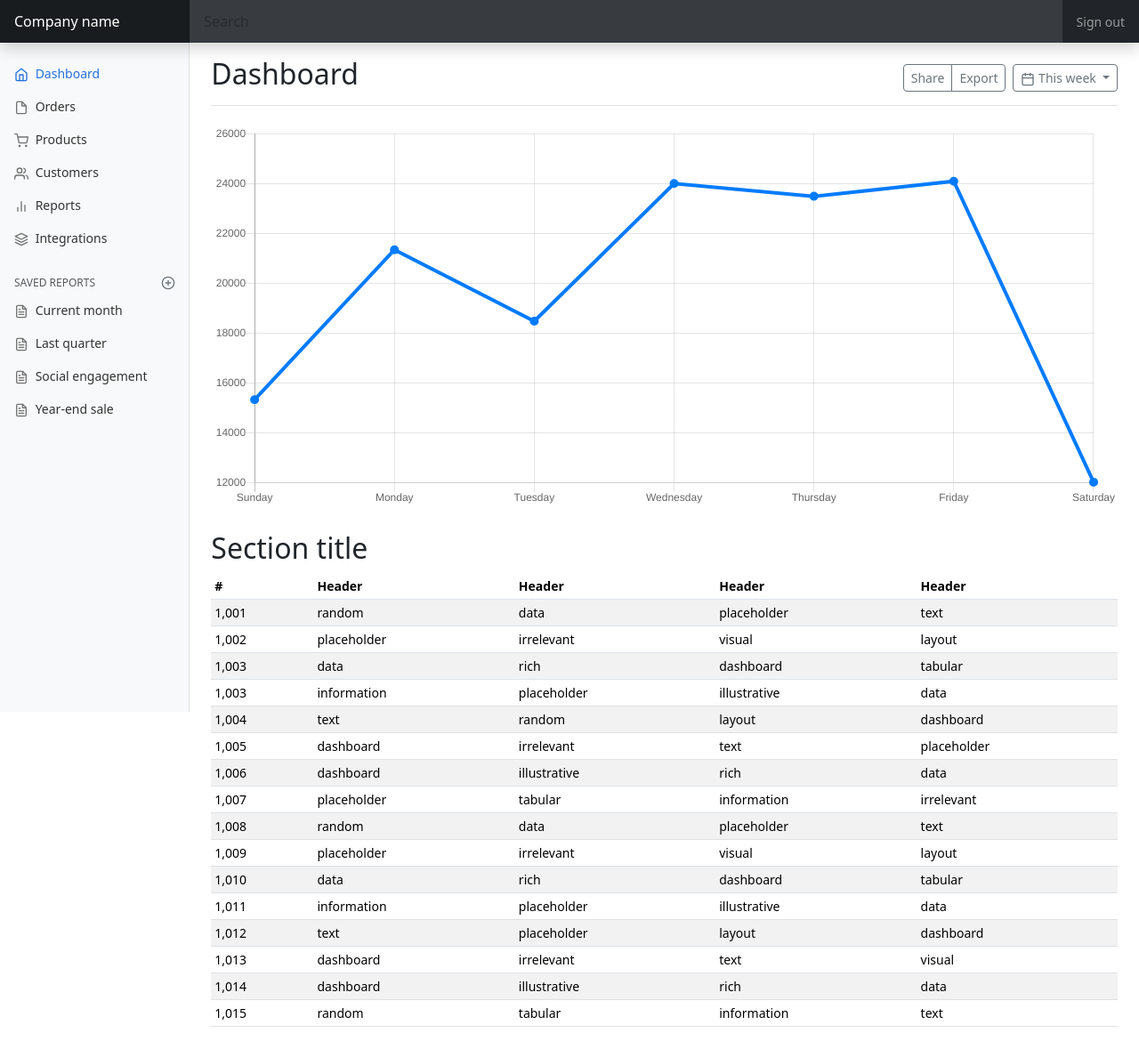
After one commit to anjeldemon/cursosOL, a PHP site: page /vista/usuSesion.php in a window 1280 px wide. The commit adds this page. Shown: the whole page at 89% size. Run offline with PHP 8.4, Linux system fonts and the light colour scheme; some libraries are stand-ins or nearby versions.

Commit message:
se agrega dashboard temporal

```diff
--- /dev/null
+++ b/css/dashboard.css
@@ -0,0 +1,100 @@
+body {
+  font-size: .875rem;
+}
+
+.feather {
+  width: 16px;
+  height: 16px;
+  vertical-align: text-bottom;
+}
+
+/*
+ * Sidebar
+ */
+
+.sidebar {
+  position: fixed;
+  top: 0;
+  /* rtl:raw:
+  right: 0;
+  */
+  bottom: 0;
+  /* rtl:remove */
+  left: 0;
+  z-index: 100; /* Behind the navbar */
+  padding: 48px 0 0; /* Height of navbar */
+  box-shadow: inset -1px 0 0 rgba(0, 0, 0, .1);
+}
+
+@media (max-width: 767.98px) {
+  .sidebar {
+    top: 5rem;
+  }
+}
+
+.sidebar-sticky {
+  position: relative;
+  top: 0;
+  height: calc(100vh - 48px);
+  padding-top: .5rem;
+  overflow-x: hidden;
+  overflow-y: auto; /* Scrollable contents if viewport is shorter than content. */
+}
+
+.sidebar .nav-link {
+  font-weight: 500;
+  color: #333;
+}
+
+.sidebar .nav-link .feather {
+  margin-right: 4px;
+  color: #727272;
+}
+
+.sidebar .nav-link.active {
+  color: #2470dc;
+}
+
+.sidebar .nav-link:hover .feather,
+.sidebar .nav-link.active .feather {
+  color: inherit;
+}
+
+.sidebar-heading {
+  font-size: .75rem;
+  text-transform: uppercase;
+}
+
+/*
+ * Navbar
+ */
+
+.navbar-brand {
+  padding-top: .75rem;
+  padding-bottom: .75rem;
+  font-size: 1rem;
+  background-color: rgba(0, 0, 0, .25);
+  box-shadow: inset -1px 0 0 rgba(0, 0, 0, .25);
+}
+
+.navbar .navbar-toggler {
+  top: .25rem;
+  right: 1rem;
+}
+
+.navbar .form-control {
+  padding: .75rem 1rem;
+  border-width: 0;
+  border-radius: 0;
+}
+
+.form-control-dark {
+  color: #fff;
+  background-color: rgba(255, 255, 255, .1);
+  border-color: rgba(255, 255, 255, .1);
+}
+
+.form-control-dark:focus {
+  border-color: transparent;
+  box-shadow: 0 0 0 3px rgba(255, 255, 255, .25);
+}
--- a/index.html
+++ b/index.html
@@ -6,7 +6,7 @@
     <meta name="viewport" content="width=device-width, initial-scale=1">
     <link href="https://cdn.jsdelivr.net/npm/bootstrap@5.2.3/dist/css/bootstrap.min.css" rel="stylesheet">
     <script src="https://cdn.jsdelivr.net/npm/bootstrap@5.2.3/dist/js/bootstrap.bundle.min.js"></script>
-
+    <!-- ESTILO LOCAL -->
     <link rel="stylesheet" href="css/estilo.css">
 
     <title>Document</title>
--- /dev/null
+++ b/vista/dashboard.js
@@ -0,0 +1,53 @@
+/* globals Chart:false, feather:false */
+
+(function () {
+  'use strict'
+
+  feather.replace({ 'aria-hidden': 'true' })
+
+  // Graphs
+  var ctx = document.getElementById('myChart')
+  // eslint-disable-next-line no-unused-vars
+  var myChart = new Chart(ctx, {
+    type: 'line',
+    data: {
+      labels: [
+        'Sunday',
+        'Monday',
+        'Tuesday',
+        'Wednesday',
+        'Thursday',
+        'Friday',
+        'Saturday'
+      ],
+      datasets: [{
+        data: [
+          15339,
+          21345,
+          18483,
+          24003,
+          23489,
+          24092,
+          12034
+        ],
+        lineTension: 0,
+        backgroundColor: 'transparent',
+        borderColor: '#007bff',
+        borderWidth: 4,
+        pointBackgroundColor: '#007bff'
+      }]
+    },
+    options: {
+      scales: {
+        yAxes: [{
+          ticks: {
+            beginAtZero: false
+          }
+        }]
+      },
+      legend: {
+        display: false
+      }
+    }
+  })
+})()
--- /dev/null
+++ b/vista/usuSesion.php
@@ -0,0 +1,287 @@
+<!doctype html>
+<html lang="en">
+  <head>
+    <meta charset="utf-8">
+    <meta name="viewport" content="width=device-width, initial-scale=1">
+    <meta name="description" content="">
+
+    <title>Dashboard Template · Bootstrap v5.0</title>
+
+    <link href="https://cdn.jsdelivr.net/npm/bootstrap@5.2.3/dist/css/bootstrap.min.css" rel="stylesheet">
+    <script src="https://cdn.jsdelivr.net/npm/bootstrap@5.2.3/dist/js/bootstrap.bundle.min.js"></script>
+
+    <!-- Bootstrap core CSS -->
+    <link href="../assets/dist/css/bootstrap.min.css" rel="stylesheet">
+
+
+
+    <style>
+      .bd-placeholder-img {
+        font-size: 1.125rem;
+        text-anchor: middle;
+        -webkit-user-select: none;
+        -moz-user-select: none;
+        user-select: none;
+      }
+
+      @media (min-width: 768px) {
+        .bd-placeholder-img-lg {
+          font-size: 3.5rem;
+        }
+      }
+    </style>
+
+
+    <!-- Custom styles for this template -->
+    <link href="../css/dashboard.css" rel="stylesheet">
+  </head>
+  <body>
+
+<header class="navbar navbar-dark sticky-top bg-dark flex-md-nowrap p-0 shadow">
+  <a class="navbar-brand col-md-3 col-lg-2 me-0 px-3" href="#">Company name</a>
+  <button class="navbar-toggler position-absolute d-md-none collapsed" type="button" data-bs-toggle="collapse" data-bs-target="#sidebarMenu" aria-controls="sidebarMenu" aria-expanded="false" aria-label="Toggle navigation">
+    <span class="navbar-toggler-icon"></span>
+  </button>
+  <input class="form-control form-control-dark w-100" type="text" placeholder="Search" aria-label="Search">
+  <div class="navbar-nav">
+    <div class="nav-item text-nowrap">
+      <a class="nav-link px-3" href="#">Sign out</a>
+    </div>
+  </div>
+</header>
+
+<div class="container-fluid">
+  <div class="row">
+    <nav id="sidebarMenu" class="col-md-3 col-lg-2 d-md-block bg-light sidebar collapse">
+      <div class="position-sticky pt-3">
+        <ul class="nav flex-column">
+          <li class="nav-item">
+            <a class="nav-link active" aria-current="page" href="#">
+              <span data-feather="home"></span>
+              Dashboard
+            </a>
+          </li>
+          <li class="nav-item">
+            <a class="nav-link" href="#">
+              <span data-feather="file"></span>
+              Orders
+            </a>
+          </li>
+          <li class="nav-item">
+            <a class="nav-link" href="#">
+              <span data-feather="shopping-cart"></span>
+              Products
+            </a>
+          </li>
+          <li class="nav-item">
+            <a class="nav-link" href="#">
+              <span data-feather="users"></span>
+              Customers
+            </a>
+          </li>
+          <li class="nav-item">
+            <a class="nav-link" href="#">
+              <span data-feather="bar-chart-2"></span>
+              Reports
+            </a>
+          </li>
+          <li class="nav-item">
+            <a class="nav-link" href="#">
+              <span data-feather="layers"></span>
+              Integrations
+            </a>
+          </li>
+        </ul>
+
+        <h6 class="sidebar-heading d-flex justify-content-between align-items-center px-3 mt-4 mb-1 text-muted">
+          <span>Saved reports</span>
+          <a class="link-secondary" href="#" aria-label="Add a new report">
+            <span data-feather="plus-circle"></span>
+          </a>
+        </h6>
+        <ul class="nav flex-column mb-2">
+          <li class="nav-item">
+            <a class="nav-link" href="#">
+              <span data-feather="file-text"></span>
+              Current month
+            </a>
+          </li>
+          <li class="nav-item">
+            <a class="nav-link" href="#">
+              <span data-feather="file-text"></span>
+              Last quarter
+            </a>
+          </li>
+          <li class="nav-item">
+            <a class="nav-link" href="#">
+              <span data-feather="file-text"></span>
+              Social engagement
+            </a>
+          </li>
+          <li class="nav-item">
+            <a class="nav-link" href="#">
+              <span data-feather="file-text"></span>
+              Year-end sale
+            </a>
+          </li>
+        </ul>
+      </div>
+    </nav>
+
+    <main class="col-md-9 ms-sm-auto col-lg-10 px-md-4">
+      <div class="d-flex justify-content-between flex-wrap flex-md-nowrap align-items-center pt-3 pb-2 mb-3 border-bottom">
+        <h1 class="h2">Dashboard</h1>
+        <div class="btn-toolbar mb-2 mb-md-0">
+          <div class="btn-group me-2">
+            <button type="button" class="btn btn-sm btn-outline-secondary">Share</button>
+            <button type="button" class="btn btn-sm btn-outline-secondary">Export</button>
+          </div>
+          <button type="button" class="btn btn-sm btn-outline-secondary dropdown-toggle">
+            <span data-feather="calendar"></span>
+            This week
+          </button>
+        </div>
+      </div>
+
+      <canvas class="my-4 w-100" id="myChart" width="900" height="380"></canvas>
+
+      <h2>Section title</h2>
+      <div class="table-responsive">
+        <table class="table table-striped table-sm">
+          <thead>
+            <tr>
+              <th scope="col">#</th>
+              <th scope="col">Header</th>
+              <th scope="col">Header</th>
+              <th scope="col">Header</th>
+              <th scope="col">Header</th>
+            </tr>
+          </thead>
+          <tbody>
+            <tr>
+              <td>1,001</td>
+              <td>random</td>
+              <td>data</td>
+              <td>placeholder</td>
+              <td>text</td>
+            </tr>
+            <tr>
+              <td>1,002</td>
+              <td>placeholder</td>
+              <td>irrelevant</td>
+              <td>visual</td>
+              <td>layout</td>
+            </tr>
+            <tr>
+              <td>1,003</td>
+              <td>data</td>
+              <td>rich</td>
+              <td>dashboard</td>
+              <td>tabular</td>
+            </tr>
+            <tr>
+              <td>1,003</td>
+              <td>information</td>
+              <td>placeholder</td>
+              <td>illustrative</td>
+              <td>data</td>
+            </tr>
+            <tr>
+              <td>1,004</td>
+              <td>text</td>
+              <td>random</td>
+              <td>layout</td>
+              <td>dashboard</td>
+            </tr>
+            <tr>
+              <td>1,005</td>
+              <td>dashboard</td>
+              <td>irrelevant</td>
+              <td>text</td>
+              <td>placeholder</td>
+            </tr>
+            <tr>
+              <td>1,006</td>
+              <td>dashboard</td>
+              <td>illustrative</td>
+              <td>rich</td>
+              <td>data</td>
+            </tr>
+            <tr>
+              <td>1,007</td>
+              <td>placeholder</td>
+              <td>tabular</td>
+              <td>information</td>
+              <td>irrelevant</td>
+            </tr>
+            <tr>
+              <td>1,008</td>
+              <td>random</td>
+              <td>data</td>
+              <td>placeholder</td>
+              <td>text</td>
+            </tr>
+            <tr>
+              <td>1,009</td>
+              <td>placeholder</td>
+              <td>irrelevant</td>
+              <td>visual</td>
+              <td>layout</td>
+            </tr>
+            <tr>
+              <td>1,010</td>
+              <td>data</td>
+              <td>rich</td>
+              <td>dashboard</td>
+              <td>tabular</td>
+            </tr>
+            <tr>
+              <td>1,011</td>
+              <td>information</td>
+              <td>placeholder</td>
+              <td>illustrative</td>
+              <td>data</td>
+            </tr>
+            <tr>
+              <td>1,012</td>
+              <td>text</td>
+              <td>placeholder</td>
+              <td>layout</td>
+              <td>dashboard</td>
+            </tr>
+            <tr>
+              <td>1,013</td>
+              <td>dashboard</td>
+              <td>irrelevant</td>
+              <td>text</td>
+              <td>visual</td>
+            </tr>
+            <tr>
+              <td>1,014</td>
+              <td>dashboard</td>
+              <td>illustrative</td>
+              <td>rich</td>
+              <td>data</td>
+            </tr>
+            <tr>
+              <td>1,015</td>
+              <td>random</td>
+              <td>tabular</td>
+              <td>information</td>
+              <td>text</td>
+            </tr>
+          </tbody>
+        </table>
+      </div>
+    </main>
+  </div>
+</div>
+
+
+    <script src="../assets/dist/js/bootstrap.bundle.min.js"></script>
+
+      <script src="https://cdn.jsdelivr.net/npm/feather-icons@4.28.0/dist/feather.min.js" integrity="sha384-uO3SXW5IuS1ZpFPKugNNWqTZRRglnUJK6UAZ/gxOX80nxEkN9NcGZTftn6RzhGWE" crossorigin="anonymous"></script>
+      <script src="https://cdn.jsdelivr.net/npm/chart.js@2.9.4/dist/Chart.min.js" integrity="sha384-zNy6FEbO50N+Cg5wap8IKA4M/ZnLJgzc6w2NqACZaK0u0FXfOWRRJOnQtpZun8ha" crossorigin="anonymous"></script>
+      <script src="dashboard.js"></script>
+  </body>
+</html>
```
Also changed, not shown: css/dashboard.rtl.css (added, +96 -0 lines), vista/usuario.php (added, +17 -0 lines), css/estilo.css (line endings or trailing spaces).
